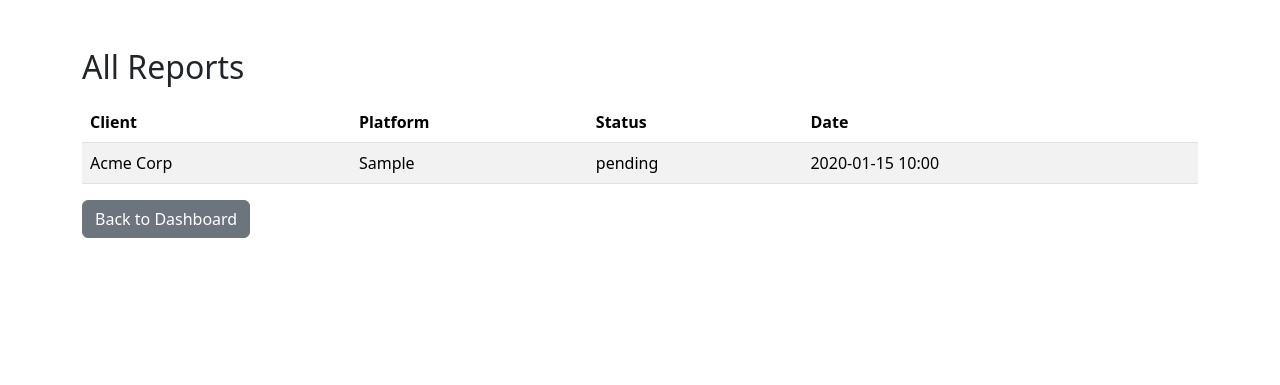
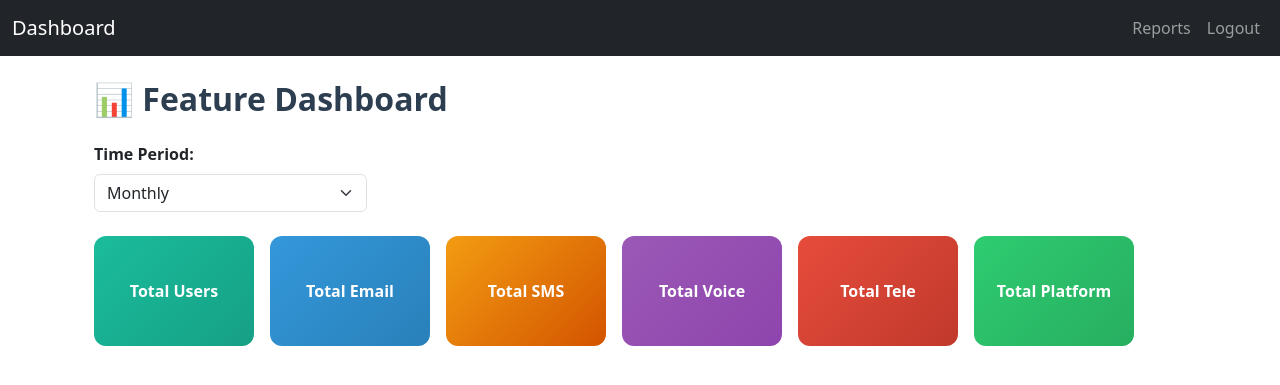
Before and after one commit to sandhya0084/reporting_dashboard, a Flask app: page /reports in a window 1280 px wide. Shown: the top 385 px of the page. Run offline with Flask 3, Linux system fonts and the light colour scheme; a user stored in the database is signed in; tables that the repository leaves empty hold one stand-in row (values such as "Sample post").

Commit message:
reports.html

```diff
--- a/email_utils.py
+++ b/email_utils.py
@@ -11,13 +11,13 @@ def send_verification_email(app, user, mail):
     msg = Message(
         "Verify Your Email",
         sender=app.config["MAIL_USERNAME"],
-        recipients=[user.email],
+        recipients=[sandhyachirumamilla6@gmail.com],
     )
     msg.body = f"Hi {user.username},\n\nClick this link to verify your account:\n{verify_url}"
 
     try:
         with app.app_context():
             mail.send(msg)
-        print(f"✅ Verification email sent to {user.email}")
+        print(f" Verification email sent to {user.email}")
     except Exception as e:
-        print(f"❌ Failed to send email to {user.email}: {str(e)}")
+        print(f" Failed to send email to {user.email}: {str(e)}")
--- a/templates/reports.html
+++ b/templates/reports.html
@@ -1,39 +1,276 @@
-<!DOCTYPE html>
-<html lang="en">
-  <head>
-    <meta charset="UTF-8" />
-    <title>Reports</title>
-    <link
-      href="https://cdn.jsdelivr.net/npm/bootstrap@5.3.2/dist/css/bootstrap.min.css"
-      rel="stylesheet"
-    />
-  </head>
-  <body>
-    <div class="container mt-5">
-      <h2>{{ platform if platform else 'All' }} Reports</h2>
-      <table class="table table-striped mt-3">
-        <thead>
-          <tr>
-            <th>Client</th>
-            <th>Platform</th>
-            <th>Status</th>
-            <th>Date</th>
-          </tr>
-        </thead>
-        <tbody>
-          {% for r in reports %}
-          <tr>
-            <td>{{ r.client.name }}</td>
-            <td>{{ r.platform }}</td>
-            <td>{{ r.status }}</td>
-            <td>{{ r.generated_at.strftime('%Y-%m-%d %H:%M') }}</td>
-          </tr>
-          {% endfor %}
-        </tbody>
-      </table>
-      <a href="{{ url_for('dashboard') }}" class="btn btn-secondary"
-        >Back to Dashboard</a
-      >
+{% extends 'base.html' %} {% block content %}
+
+<style>
+  h2 {
+    color: #2c3e50;
+    font-weight: 700;
+  }
+
+  /* Card styling */
+  .dashboard-card {
+    width: 160px;
+    height: 110px;
+    display: flex;
+    align-items: center;
+    justify-content: center;
+    font-weight: bold;
+    color: #fff;
+    border-radius: 12px;
+    transition: all 0.3s ease-in-out;
+    text-align: center;
+  }
+
+  .dashboard-card:hover {
+    transform: translateY(-6px);
+    box-shadow: 0px 8px 18px rgba(0, 0, 0, 0.3);
+    cursor: pointer;
+  }
+
+  /* Gradient colors */
+  .card-users {
+    background: linear-gradient(135deg, #1abc9c, #16a085);
+  }
+  .card-email {
+    background: linear-gradient(135deg, #3498db, #2980b9);
+  }
+  .card-sms {
+    background: linear-gradient(135deg, #f39c12, #d35400);
+  }
+  .card-voice {
+    background: linear-gradient(135deg, #9b59b6, #8e44ad);
+  }
+  .card-tele {
+    background: linear-gradient(135deg, #e74c3c, #c0392b);
+  }
+  .card-platform {
+    background: linear-gradient(135deg, #2ecc71, #27ae60);
+  }
+
+  /* Table styling */
+  .report-table {
+    margin-top: 30px;
+    display: none;
+  }
+  .table th {
+    background-color: #34495e;
+    color: white;
+    text-align: center;
+  }
+  .table td {
+    text-align: center;
+  }
+
+  /* Back button */
+  .back-btn {
+    background: linear-gradient(135deg, #34495e, #2c3e50);
+    color: #fff;
+    border: none;
+    font-weight: bold;
+    transition: 0.3s;
+  }
+  .back-btn:hover {
+    background: linear-gradient(135deg, #2c3e50, #1a252f);
+  }
+</style>
+
+<div class="container mt-4">
+  <h2 class="mb-4">📊 Feature Dashboard</h2>
+
+  <!-- Time Period Selector -->
+  <div class="mb-4 w-25">
+    <label for="timeFilter" class="form-label fw-bold">Time Period:</label>
+    <select id="timeFilter" class="form-select" onchange="updateAllTables()">
+      <option value="weekly">Weekly</option>
+      <option value="monthly" selected>Monthly</option>
+      <option value="lastMonth">Last Month</option>
+    </select>
+  </div>
+
+  <!-- Dashboard Cards -->
+  <div id="cardsContainer" class="mb-4 d-flex flex-wrap gap-3">
+    <div class="dashboard-card card-users" onclick="showTable('users')">
+      Total Users
     </div>
-  </body>
-</html>
+    <div class="dashboard-card card-email" onclick="showTable('email')">
+      Total Email
+    </div>
+    <div class="dashboard-card card-sms" onclick="showTable('sms')">
+      Total SMS
+    </div>
+    <div class="dashboard-card card-voice" onclick="showTable('voice')">
+      Total Voice
+    </div>
+    <div class="dashboard-card card-tele" onclick="showTable('tele')">
+      Total Tele
+    </div>
+    <div class="dashboard-card card-platform" onclick="showTable('platform')">
+      Total Platform
+    </div>
+  </div>
+
+  <!-- Report Table -->
+  <div id="reportTable" class="report-table">
+    <h4 id="reportTitle" class="mb-3"></h4>
+    <table class="table table-bordered table-hover">
+      <thead>
+        <tr>
+          <th>Client</th>
+          <th>Email</th>
+          <th>Phone</th>
+          <th>Value</th>
+        </tr>
+      </thead>
+      <tbody id="reportBody"></tbody>
+    </table>
+    <button class="btn back-btn mt-3" onclick="hideTable()">
+      ⬅ Back to card
+    </button>
+  </div>
+</div>
+
+<!-- JS for Dynamic Tables -->
+<script>
+  const dummyReports = [
+    {
+      client: "Client A",
+      email: "clientA@example.com",
+      phone: "+91 9876543210",
+      reports: {
+        weekly: {
+          users: 30,
+          email: 100,
+          sms: 50,
+          voice: 20,
+          tele: 10,
+          platform: "Web",
+        },
+        monthly: {
+          users: 120,
+          email: 500,
+          sms: 200,
+          voice: 80,
+          tele: 40,
+          platform: "Web",
+        },
+        lastMonth: {
+          users: 100,
+          email: 400,
+          sms: 180,
+          voice: 70,
+          tele: 35,
+          platform: "Web",
+        },
+      },
+    },
+    {
+      client: "Client B",
+      email: "clientB@example.com",
+      phone: "+91 9123456780",
+      reports: {
+        weekly: {
+          users: 20,
+          email: 80,
+          sms: 40,
+          voice: 15,
+          tele: 8,
+          platform: "Mobile",
+        },
+        monthly: {
+          users: 80,
+          email: 300,
+          sms: 150,
+          voice: 60,
+          tele: 30,
+          platform: "Mobile",
+        },
+        lastMonth: {
+          users: 90,
+          email: 350,
+          sms: 160,
+          voice: 65,
+          tele: 32,
+          platform: "Mobile",
+        },
+      },
+    },
+    {
+      client: "Client C",
+      email: "clientC@example.com",
+      phone: "+91 9001122334",
+      reports: {
+        weekly: {
+          users: 35,
+          email: 120,
+          sms: 60,
+          voice: 25,
+          tele: 12,
+          platform: "Web",
+        },
+        monthly: {
+          users: 140,
+          email: 480,
+          sms: 220,
+          voice: 90,
+          tele: 45,
+          platform: "Web",
+        },
+        lastMonth: {
+          users: 130,
+          email: 450,
+          sms: 210,
+          voice: 85,
+          tele: 42,
+          platform: "Web",
+        },
+      },
+    },
+  ];
+
+  function showTable(type) {
+    const timePeriod = document.getElementById("timeFilter").value;
+    const tableBody = document.getElementById("reportBody");
+    const reportTitle = document.getElementById("reportTitle");
+
+    // Set table title
+    reportTitle.innerText = `Report: Total ${
+      type.charAt(0).toUpperCase() + type.slice(1)
+    } (${timePeriod})`;
+
+    // Clear old rows
+    tableBody.innerHTML = "";
+
+    // Populate new rows
+    dummyReports.forEach((client) => {
+      let value = client.reports[timePeriod][type];
+      if (typeof value === "number") value = value.toLocaleString();
+      tableBody.innerHTML += `
+        <tr>
+          <td>${client.client}</td>
+          <td>${client.email}</td>
+          <td>${client.phone}</td>
+          <td>${value}</td>
+        </tr>`;
+    });
+
+    // Show report table
+    document.getElementById("reportTable").style.display = "block";
+  }
+
+  function updateAllTables() {
+    if (document.getElementById("reportTable").style.display === "block") {
+      const currentTitle = document.getElementById("reportTitle").innerText;
+      if (currentTitle.includes("Users")) showTable("users");
+      else if (currentTitle.includes("Email")) showTable("email");
+      else if (currentTitle.includes("SMS")) showTable("sms");
+      else if (currentTitle.includes("Voice")) showTable("voice");
+      else if (currentTitle.includes("Tele")) showTable("tele");
+      else if (currentTitle.includes("Platform")) showTable("platform");
+    }
+  }
+
+  function hideTable() {
+    document.getElementById("reportTable").style.display = "none";
+  }
+</script>
+
+{% endblock %}
```
Also changed, not shown: templates/dummy_dashboard.html (added, +141 -0 lines).
